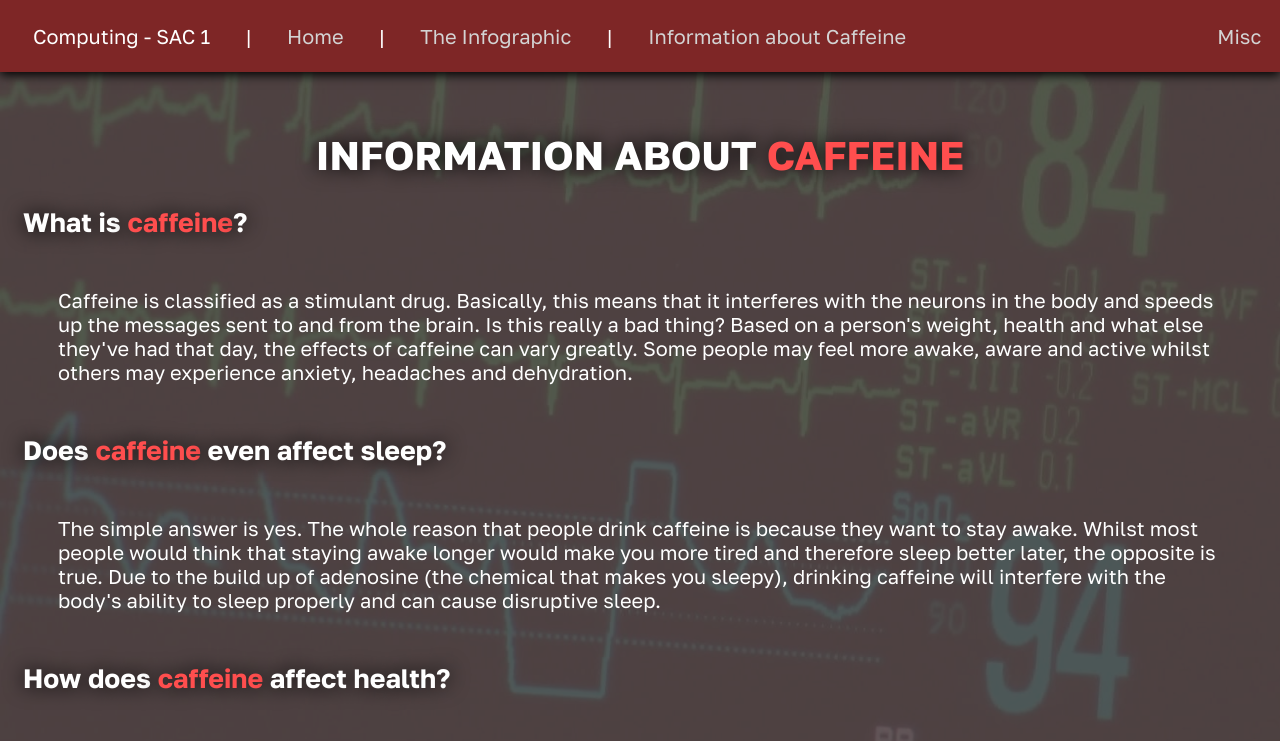
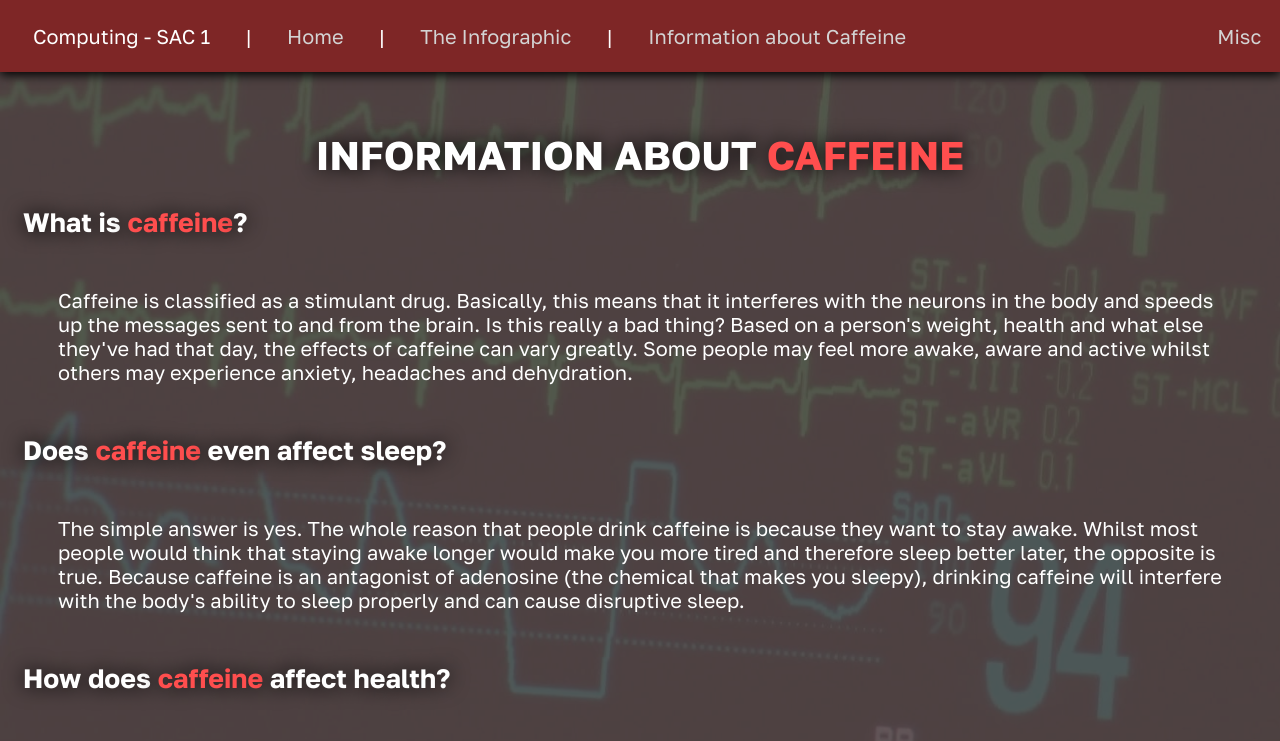
Before and after one commit to hal0014/computing-infographic, a plain HTML site: page caffeineinfo.html in a window 1280 px wide. Shown: the top 741 px of the page. Drawn offline with Linux system fonts and the light colour scheme.

Commit message:
Fix error

```diff
--- a/caffeineinfo.html
+++ b/caffeineinfo.html
@@ -80,9 +80,9 @@
 	The simple answer is yes. The whole reason that people drink caffeine is
 	because they want to stay awake. Whilst most people would think that staying
 	awake longer would make you more tired and therefore sleep better later, the
-	opposite is true. Due to the build up of adenosine (the chemical that makes
-	you sleepy), drinking caffeine will interfere with the body's ability to
-	sleep properly and can cause disruptive sleep.
+	opposite is true. Because caffeine is an antagonist of adenosine (the
+	chemical that makes you sleepy), drinking caffeine will interfere with the
+	body's ability to sleep properly and can cause disruptive sleep.
 </p>
 
 <h2 >How does <span style = "color: #ff4e4e;">caffeine</span> affect health?</h2>
```
